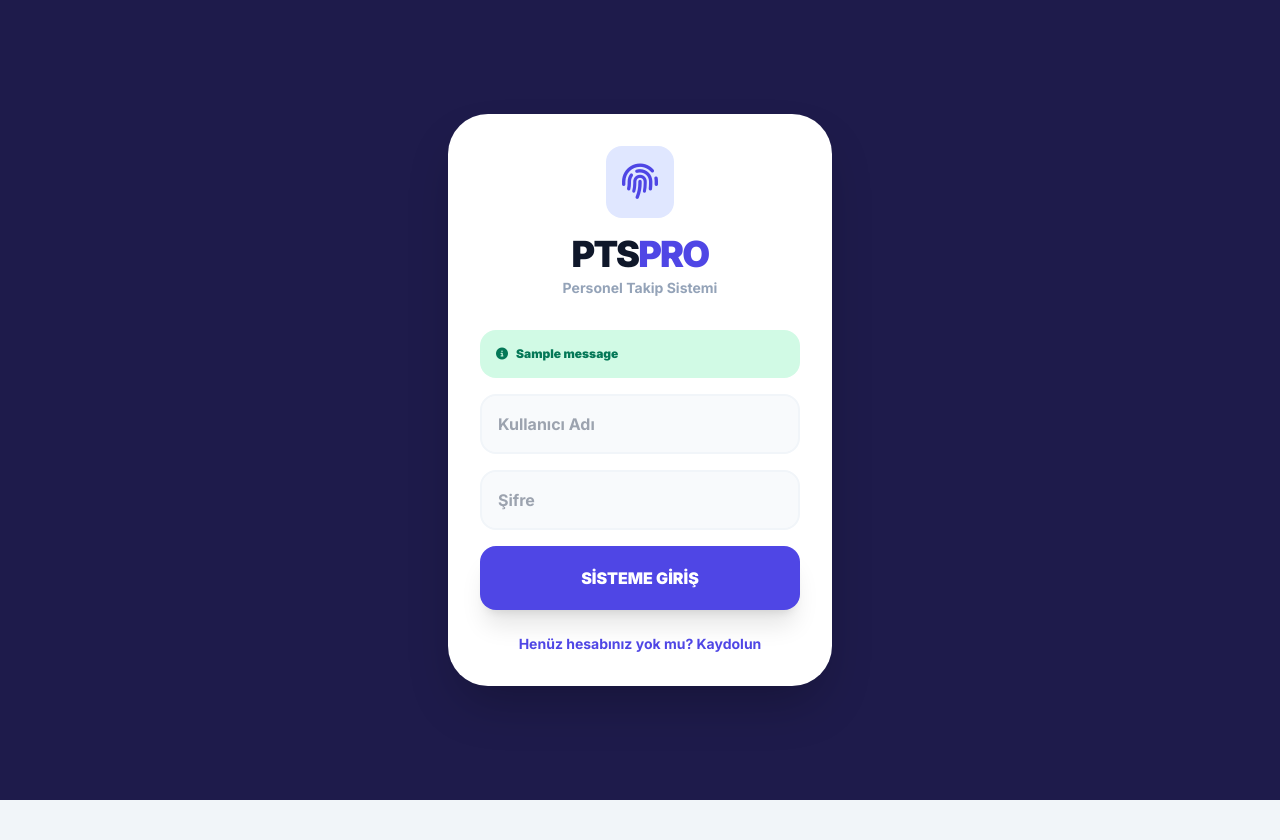
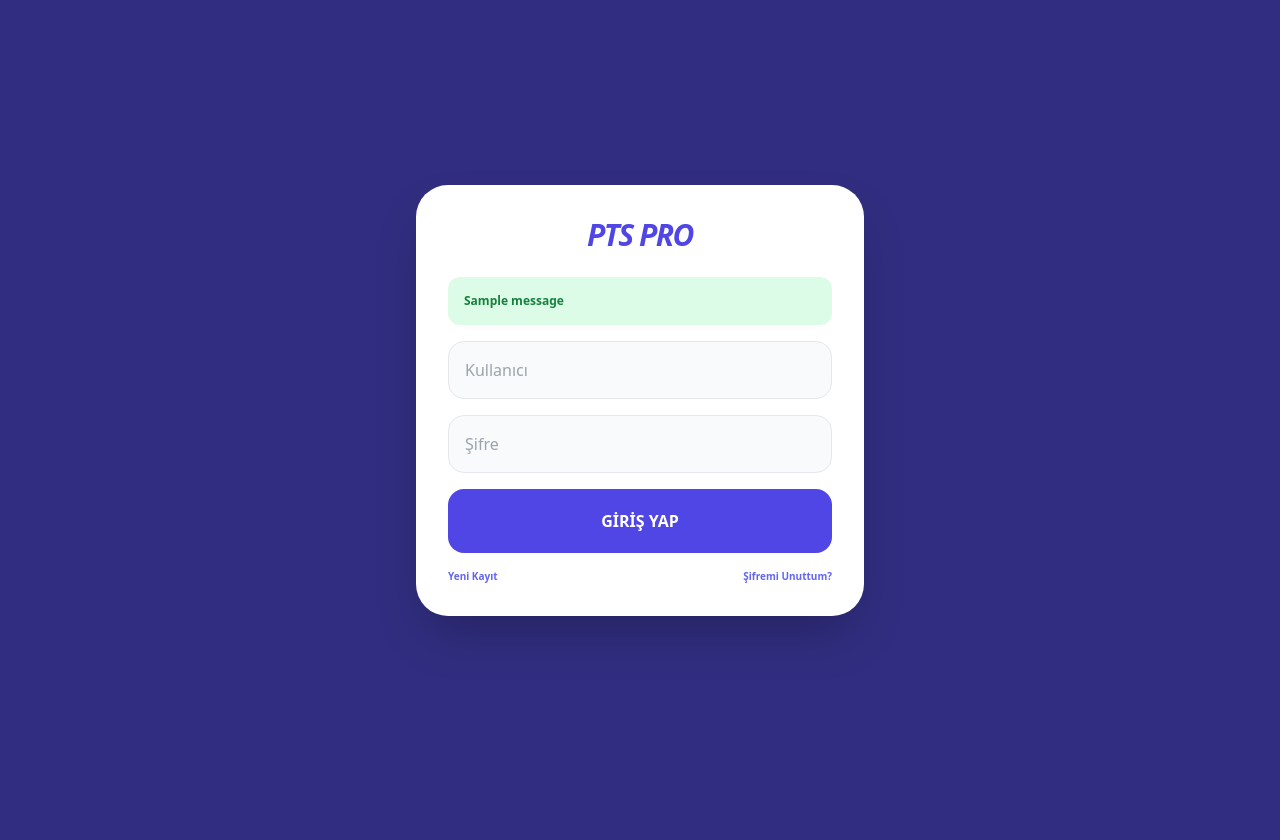
Before and after one commit to sametyalcin231/PTS_Sistemi, a Flask app: page /login in a window 1280 px wide. After the commit the page ends 637 px from the top, so only its background shows below. Run offline with Flask 3, Linux system fonts and the light colour scheme; tables that the repository leaves empty hold one stand-in row (values such as "Sample post"); one stand-in notice (Sample message) is shown; some libraries are stand-ins or nearby versions.

Commit message:
Update index.html

```diff
--- a/templates/index.html
+++ b/templates/index.html
@@ -2,190 +2,103 @@
 <html lang="tr">
 <head>
     <meta charset="UTF-8">
-    <meta name="viewport" content="width=device-width, initial-scale=1.0, maximum-scale=1.0, user-scalable=no">
-    <title>PTS PRO | Personel Takip</title>
+    <meta name="viewport" content="width=device-width, initial-scale=1.0, maximum-scale=1.0">
     <script src="https://cdn.tailwindcss.com"></script>
     <link rel="stylesheet" href="https://cdnjs.cloudflare.com/ajax/libs/font-awesome/6.4.0/css/all.min.css">
-    <style>
-        @import url('https://fonts.googleapis.com/css2?family=Inter:wght@400;700;900&display=swap');
-        body { font-family: 'Inter', sans-serif; -webkit-tap-highlight-color: transparent; }
-        .glass { background: rgba(255, 255, 255, 0.95); backdrop-filter: blur(10px); }
-        .chat-area { height: 250px; scrollbar-width: thin; }
-    </style>
 </head>
-<body class="bg-slate-100 min-h-screen pb-10">
-
+<body class="bg-slate-100 min-h-screen">
     {% if login_page %}
-    <div class="min-h-screen flex items-center justify-center bg-indigo-950 px-6">
-        <div class="bg-white p-8 rounded-[2.5rem] w-full max-w-sm shadow-2xl">
-            <div class="text-center mb-8">
-                <div class="inline-block p-4 bg-indigo-100 rounded-2xl mb-4">
-                    <i class="fa-solid fa-fingerprint text-4xl text-indigo-600"></i>
-                </div>
-                <h1 class="text-4xl font-black text-slate-900 tracking-tighter">PTS<span class="text-indigo-600">PRO</span></h1>
-                <p class="text-slate-400 text-sm font-bold mt-1">Personel Takip Sistemi</p>
-            </div>
+    <div class="min-h-screen flex flex-col items-center justify-center bg-indigo-900 p-6">
+        <div class="bg-white p-8 rounded-[2rem] w-full max-w-md shadow-2xl">
+            <h1 class="text-3xl font-black text-center mb-6 text-indigo-600 tracking-tighter italic">PTS PRO</h1>
 
             {% with msgs = get_flashed_messages(with_categories=true) %}
-                {% if msgs %}{% for c, m in msgs %}
-                <div class="p-4 mb-4 rounded-2xl text-xs font-black flex items-center gap-2 {% if c == 'success' %}bg-emerald-100 text-emerald-700{% else %}bg-rose-100 text-rose-700{% endif %}">
-                    <i class="fa-solid fa-circle-info"></i> {{ m }}
-                </div>
-                {% endfor %}{% endif %}
+                {% if msgs %}{% for c, m in msgs %}<div class="p-4 mb-4 rounded-xl text-xs font-bold {% if c == 'success' %}bg-green-100 text-green-700{% else %}bg-red-100 text-red-700{% endif %}">{{ m }}</div>{% endfor %}{% endif %}
             {% endwith %}
 
             <form action="{% if auth_mode == 'login' %}/login{% else %}/register{% endif %}" method="POST" class="space-y-4">
                 {% if auth_mode == 'register' %}
-                <input type="text" name="full_name" placeholder="Ad Soyad" required class="w-full p-4 border-2 border-slate-100 rounded-2xl outline-none focus:border-indigo-500 bg-slate-50 font-bold">
-                <input type="text" name="tc_no" placeholder="TC Kimlik No" maxlength="11" required class="w-full p-4 border-2 border-slate-100 rounded-2xl outline-none focus:border-indigo-500 bg-slate-50 font-bold">
-                <input type="email" name="email" placeholder="E-Posta" required class="w-full p-4 border-2 border-slate-100 rounded-2xl outline-none focus:border-indigo-500 bg-slate-50 font-bold">
+                <input type="text" name="full_name" placeholder="Ad Soyad" required class="w-full p-4 border rounded-2xl bg-slate-50 outline-none focus:ring-2 focus:ring-indigo-500">
+                <input type="text" name="tc_no" placeholder="TC No" maxlength="11" required class="w-full p-4 border rounded-2xl bg-slate-50 outline-none focus:ring-2 focus:ring-indigo-500">
+                <input type="text" name="recovery_key" placeholder="Kurtarma Anahtarı (Şifre Sıfırlama İçin)" required class="w-full p-4 border rounded-2xl bg-slate-50 outline-none focus:ring-2 focus:ring-indigo-500">
                 {% endif %}
-                <input type="text" name="username" placeholder="Kullanıcı Adı" required class="w-full p-4 border-2 border-slate-100 rounded-2xl outline-none focus:border-indigo-500 bg-slate-50 font-bold">
-                <input type="password" name="password" placeholder="Şifre" required class="w-full p-4 border-2 border-slate-100 rounded-2xl outline-none focus:border-indigo-500 bg-slate-50 font-bold">
-
-                <button class="w-full bg-indigo-600 hover:bg-indigo-700 text-white py-5 rounded-2xl font-black uppercase shadow-xl transition-all active:scale-95">
-                    {% if auth_mode == 'login' %}SİSTEME GİRİŞ{% else %}HESABI OLUŞTUR{% endif %}
-                </button>
+                <input type="text" name="username" placeholder="Kullanıcı" required class="w-full p-4 border rounded-2xl bg-slate-50 outline-none focus:ring-2 focus:ring-indigo-500">
+                <input type="password" name="password" placeholder="Şifre" required class="w-full p-4 border rounded-2xl bg-slate-50 outline-none focus:ring-2 focus:ring-indigo-500">
+                <button class="w-full bg-indigo-600 text-white py-5 rounded-2xl font-black uppercase">{% if auth_mode == 'login' %}GİRİŞ YAP{% else %}KAYDOL{% endif %}</button>
             </form>
 
-            <div class="mt-6 text-center text-sm font-bold text-slate-400">
-                <a href="{% if auth_mode == 'login' %}/register{% else %}/login{% endif %}" class="text-indigo-600 hover:underline">
-                    {% if auth_mode == 'login' %}Henüz hesabınız yok mu? Kaydolun{% else %}Zaten hesabım var, Giriş Yap{% endif %}
-                </a>
+            <div class="mt-4 flex justify-between text-[10px] font-bold text-indigo-500">
+                <a href="{% if auth_mode == 'login' %}/register{% else %}/login{% endif %}">{% if auth_mode == 'login' %}Yeni Kayıt{% else %}Geri Dön{% endif %}</a>
+                <button onclick="document.getElementById('reset-modal').classList.toggle('hidden')">Şifremi Unuttum?</button>
+            </div>
+        </div>
+
+        <div id="reset-modal" class="hidden fixed inset-0 bg-black/50 flex items-center justify-center p-6">
+            <div class="bg-white p-6 rounded-3xl w-full max-w-sm">
+                <h3 class="font-black mb-4">Şifre Sıfırla</h3>
+                <form action="/reset_password" method="POST" class="space-y-3">
+                    <input type="text" name="username" placeholder="Kullanıcı Adınız" required class="w-full p-3 border rounded-xl bg-slate-50">
+                    <input type="text" name="recovery_key" placeholder="Kurtarma Anahtarınız" required class="w-full p-3 border rounded-xl bg-slate-50">
+                    <input type="password" name="new_password" placeholder="Yeni Şifre" required class="w-full p-3 border rounded-xl bg-slate-50">
+                    <button class="w-full bg-black text-white py-3 rounded-xl font-bold">GÜNCELLE</button>
+                    <button type="button" onclick="document.getElementById('reset-modal').classList.add('hidden')" class="w-full text-xs font-bold text-slate-400 mt-2">KAPAT</button>
+                </form>
             </div>
         </div>
     </div>
 
     {% else %}
-    <nav class="glass sticky top-0 z-50 border-b p-4 px-6 flex justify-between items-center shadow-sm">
+    <nav class="bg-white p-4 border-b flex justify-between items-center px-6 sticky top-0 z-50 shadow-sm">
+        <span class="font-black italic text-indigo-600 text-xl tracking-tighter underline">PTS.PRO</span>
         <div class="flex items-center gap-3">
-            <span class="font-black text-2xl tracking-tighter text-indigo-600 italic underline">PTS.PRO</span>
-            {% if current_user.role == 'admin' %}
-            <a href="/admin_panel" class="bg-black text-white px-4 py-2 rounded-xl text-[10px] font-black tracking-widest">ADMİN</a>
-            {% endif %}
-        </div>
-        <div class="flex items-center gap-4">
-            <div class="text-right hidden sm:block">
-                <p class="text-[10px] font-black text-slate-400 uppercase leading-none">{{ current_user.full_name }}</p>
-                <p class="text-xs font-bold text-slate-900">{{ current_user.tc_no }}</p>
-            </div>
-            <a href="/logout" class="w-10 h-10 bg-rose-50 text-rose-500 rounded-full flex items-center justify-center border border-rose-100">
-                <i class="fa-solid fa-right-from-bracket"></i>
-            </a>
+            <span class="text-[10px] font-black text-slate-500">{{ current_user.full_name }}</span>
+            <a href="/logout" class="text-rose-500"><i class="fa-solid fa-power-off"></i></a>
         </div>
     </nav>
 
-    <main class="max-w-md mx-auto sm:max-w-7xl p-4 sm:p-10">
-
-        <div class="grid grid-cols-1 lg:grid-cols-12 gap-6">
-
-            <div class="lg:col-span-4 space-y-6">
-
-                <div class="bg-white p-6 rounded-[2rem] shadow-xl shadow-slate-200 border border-white">
-                    <div class="flex items-center justify-between mb-6">
-                        <h2 class="font-black text-slate-900 text-lg italic">Terminal</h2>
-                        <span class="w-3 h-3 bg-emerald-500 rounded-full animate-pulse"></span>
+    <div class="p-4 space-y-4 max-w-4xl mx-auto">
+        <div class="bg-white p-6 rounded-[2rem] shadow-sm border border-white text-center">
+            {% if not active_status %}
+            <a href="/terminal/out" class="block w-full bg-orange-500 text-white py-8 rounded-3xl font-black shadow-lg text-lg"><i class="fa-solid fa-door-open mr-2"></i>DIŞARI ÇIKIYORUM</a>
+            {% else %}
+            <div class="bg-indigo-50 p-4 rounded-2xl mb-4 border border-indigo-100">
+                <p class="text-[10px] font-black text-indigo-400">DIŞARIDASINIZ</p>
+                <p class="text-3xl font-black text-indigo-700">{{ out_duration }}</p>
+            </div>
+            <a href="/terminal/in" class="block w-full bg-emerald-500 text-white py-8 rounded-3xl font-black shadow-lg text-lg"><i class="fa-solid fa-house-user mr-2"></i>GİRİŞ YAP / GELDİM</a>
+            {% endif %}
+            <button onclick="alert('NFC Okunuyor... Lütfen kartınızı dokundurun.')" class="mt-4 w-full text-xs font-black text-slate-400 border py-3 rounded-xl uppercase tracking-widest"><i class="fa-solid fa-rss mr-2"></i>NFC İLE OKUT</button>
         </div>
 
-                    {% if current_user.role != 'admin' %}
-                    <div class="space-y-4">
-                        {% if not active_status %}
-                        <a href="/terminal/out" class="flex flex-col items-center justify-center w-full bg-orange-500 text-white py-8 rounded-[1.5rem] font-black shadow-lg shadow-orange-200 transition-transform active:scale-95">
-                            <i class="fa-solid fa-door-open text-3xl mb-2"></i>
-                            DIŞARI ÇIKIYORUM
-                        </a>
-                        {% else %}
-                        <div class="bg-indigo-50 p-6 rounded-2xl mb-4 border-2 border-dashed border-indigo-200 text-center">
-                            <p class="text-xs font-black text-indigo-400 uppercase tracking-widest mb-1">Dışarıda Geçen Süre</p>
-                            <p class="text-4xl font-black text-indigo-700 tracking-tight">{{ out_duration }}</p>
-                        </div>
-                        <a href="/terminal/in" class="flex flex-col items-center justify-center w-full bg-emerald-500 text-white py-8 rounded-[1.5rem] font-black shadow-lg shadow-emerald-200 transition-transform active:scale-95">
-                            <i class="fa-solid fa-house-user text-3xl mb-2"></i>
-                            GİRİŞ YAPTIM / GELDİM
-                        </a>
-                        {% endif %}
-
-                        <button onclick="alert('NFC Okuyucu Bekleniyor... Lütfen Kartınızı Telefonun Arkasına Yaklaştırın.')" class="w-full flex items-center justify-center gap-3 bg-slate-900 text-white py-4 rounded-2xl font-black text-sm">
-                            <i class="fa-solid fa-rss"></i> NFC KART OKUT
-                        </button>
-                    </div>
-                    {% endif %}
-                </div>
-
-                <div class="bg-white rounded-[2rem] shadow-xl border overflow-hidden">
-                    <div class="p-4 bg-slate-900 text-white flex justify-between items-center">
-                        <span class="font-black text-xs tracking-widest uppercase"><i class="fa-solid fa-comments mr-2"></i> Ekip Sohbeti</span>
-                        <span class="text-[10px] bg-emerald-500 px-2 py-1 rounded text-white font-bold">CANLI</span>
-                    </div>
-                    <div class="chat-area p-4 space-y-3 overflow-y-auto bg-slate-50">
-                        {% for msg in messages %}
-                        <div class="{% if msg.sender == current_user.username %}text-right{% endif %}">
-                            <div class="inline-block max-w-[80%] {% if msg.sender == current_user.username %}bg-indigo-600 text-white{% else %}bg-white text-slate-700{% endif %} p-3 rounded-2xl shadow-sm text-sm">
-                                <p class="text-[9px] font-black uppercase mb-1 opacity-70">{{ msg.sender }}</p>
-                                <p class="font-bold leading-tight">{{ msg.content }}</p>
-                            </div>
+        <div class="bg-white rounded-[2rem] shadow-sm border overflow-hidden">
+            <div class="p-4 bg-slate-900 text-white text-[10px] font-black uppercase tracking-widest italic">Sohbet Panosu</div>
+            <div class="h-48 overflow-y-auto p-4 space-y-3 bg-slate-50">
+                {% for m in messages %}
+                <div class="text-sm {% if m.sender == current_user.username %}text-right{% endif %}">
+                    <span class="inline-block p-3 rounded-2xl {% if m.sender == current_user.username %}bg-indigo-600 text-white{% else %}bg-white shadow-sm border text-slate-700{% endif %}">
+                        <p class="text-[8px] font-black uppercase opacity-60">{{ m.sender }}</p>
+                        <p class="font-bold">{{ m.content }}</p>
+                    </span>
                 </div>
                 {% endfor %}
             </div>
-                    <form action="/send_msg" method="POST" class="p-4 border-t flex gap-2">
-                        <input type="text" name="content" placeholder="Mesaj yaz..." class="flex-1 p-3 border rounded-xl text-xs outline-none focus:ring-2 focus:ring-indigo-500">
-                        <button class="bg-indigo-600 text-white px-4 rounded-xl"><i class="fa-solid fa-paper-plane"></i></button>
-                    </form>
-                </div>
-            </div>
-
-            <div class="lg:col-span-8 space-y-6">
-
-                <div class="bg-white p-6 rounded-[2rem] shadow-xl border border-white">
-                    <h3 class="text-sm font-black text-slate-900 mb-6 uppercase tracking-widest italic">Yeni Talep & İzin Formu</h3>
-                    <form action="/request" method="POST" enctype="multipart/form-data" class="grid grid-cols-1 sm:grid-cols-2 gap-4">
-                        <div class="space-y-4">
-                            <select name="type" class="w-full p-4 border rounded-2xl font-bold bg-slate-50 text-sm outline-none">
-                                <option value="İzin">İzin Talebi</option>
-                                <option value="Avans">Avans Talebi</option>
-                                <option value="Rapor">Sağlık Raporu</option>
-                                <option value="Devamsızlık">Devamsızlık Bildirimi</option>
-                            </select>
-                            <input type="date" name="date" class="w-full p-4 border rounded-2xl text-slate-500 font-bold text-sm bg-slate-50">
-                        </div>
-                        <div class="space-y-4 text-right">
-                            <textarea name="detail" placeholder="Lütfen detaylı açıklama yazınız..." required class="w-full p-4 border rounded-2xl outline-none h-[115px] text-sm font-bold bg-slate-50"></textarea>
-                            <input type="file" name="file" class="text-[10px] w-full">
-                            <button class="w-full bg-indigo-600 text-white py-4 rounded-2xl font-black shadow-lg shadow-indigo-100 uppercase tracking-widest active:scale-95 transition-all">TALEBİ GÖNDER</button>
-                        </div>
+            <form action="/send_msg" method="POST" class="p-3 border-t flex gap-2">
+                <input type="text" name="content" placeholder="Mesaj yaz..." class="flex-1 p-3 text-xs bg-slate-50 rounded-xl outline-none border focus:ring-1 focus:ring-indigo-500">
+                <button class="bg-indigo-600 text-white px-5 rounded-xl"><i class="fa-solid fa-paper-plane"></i></button>
             </form>
         </div>
 
-                <div class="bg-white rounded-[2rem] shadow-xl border overflow-hidden">
-                    <div class="p-5 bg-slate-50 border-b flex justify-between items-center">
-                        <h3 class="font-black text-slate-600 uppercase text-xs tracking-widest">Son Hareketlerim</h3>
-                        <a href="/export/personal" class="text-indigo-600 font-black text-[10px] hover:underline">TÜMÜNÜ İNDİR (EXCEL)</a>
-                    </div>
+        <div class="bg-white rounded-[2rem] shadow-sm border overflow-hidden">
+            <div class="p-4 border-b font-black text-xs text-slate-400 uppercase italic">Son İşlemlerim</div>
             <div class="overflow-x-auto">
-                        <table class="w-full text-left">
-                            <thead class="bg-slate-50 text-[10px] text-slate-400 uppercase font-black">
-                                <tr>
-                                    <th class="p-5">Zaman</th>
-                                    <th class="p-5">İşlem Türü</th>
-                                    <th class="p-5">Detay / Açıklama</th>
-                                    <th class="p-5">Durum</th>
-                                </tr>
-                            </thead>
-                            <tbody class="text-sm font-bold">
+                <table class="w-full text-xs text-left">
+                    <thead class="bg-slate-50 text-[10px] text-slate-400 uppercase font-black"><th class="p-4">Zaman</th><th class="p-4">Tür</th><th class="p-4">Durum</th></thead>
+                    <tbody>
                         {% for log in logs %}
-                                <tr class="border-b hover:bg-slate-50 transition-colors">
-                                    <td class="p-5 text-slate-400 text-xs">{{ log.created_at.strftime('%d.%m %H:%M') }}</td>
-                                    <td class="p-5 text-indigo-600 italic">{{ log.type }}</td>
-                                    <td class="p-5 text-slate-600">{{ log.detail }}</td>
-                                    <td class="p-5">
-                                        {% if log.status == 'Onaylandı' %}
-                                        <span class="text-emerald-500"><i class="fa-solid fa-circle-check"></i></span>
-                                        {% elif log.status == 'Beklemede' %}
-                                        <span class="text-orange-400"><i class="fa-solid fa-clock"></i></span>
-                                        {% else %}
-                                        <span class="text-slate-400"><i class="fa-solid fa-check-double"></i></span>
-                                        {% endif %}
-                                    </td>
+                        <tr class="border-b">
+                            <td class="p-4 text-slate-400">{{ log.created_at.strftime('%H:%M') }}</td>
+                            <td class="p-4 font-black italic text-indigo-600">{{ log.type }}</td>
+                            <td class="p-4 font-bold text-slate-600">{{ log.status }}</td>
                         </tr>
                         {% endfor %}
                     </tbody>
@@ -193,13 +106,6 @@
             </div>
         </div>
     </div>
-        </div>
-    </main>
     {% endif %}
-
-    <script>
-        // Mobil cihazlar için sayfa yenileme efektleri ve NFC simülasyonu buraya eklenebilir.
-        console.log("PTS PRO Mobil v11 Hazır.");
-    </script>
 </body>
 </html>
```
Lines whose indentation alone changed are shown as unchanged.
